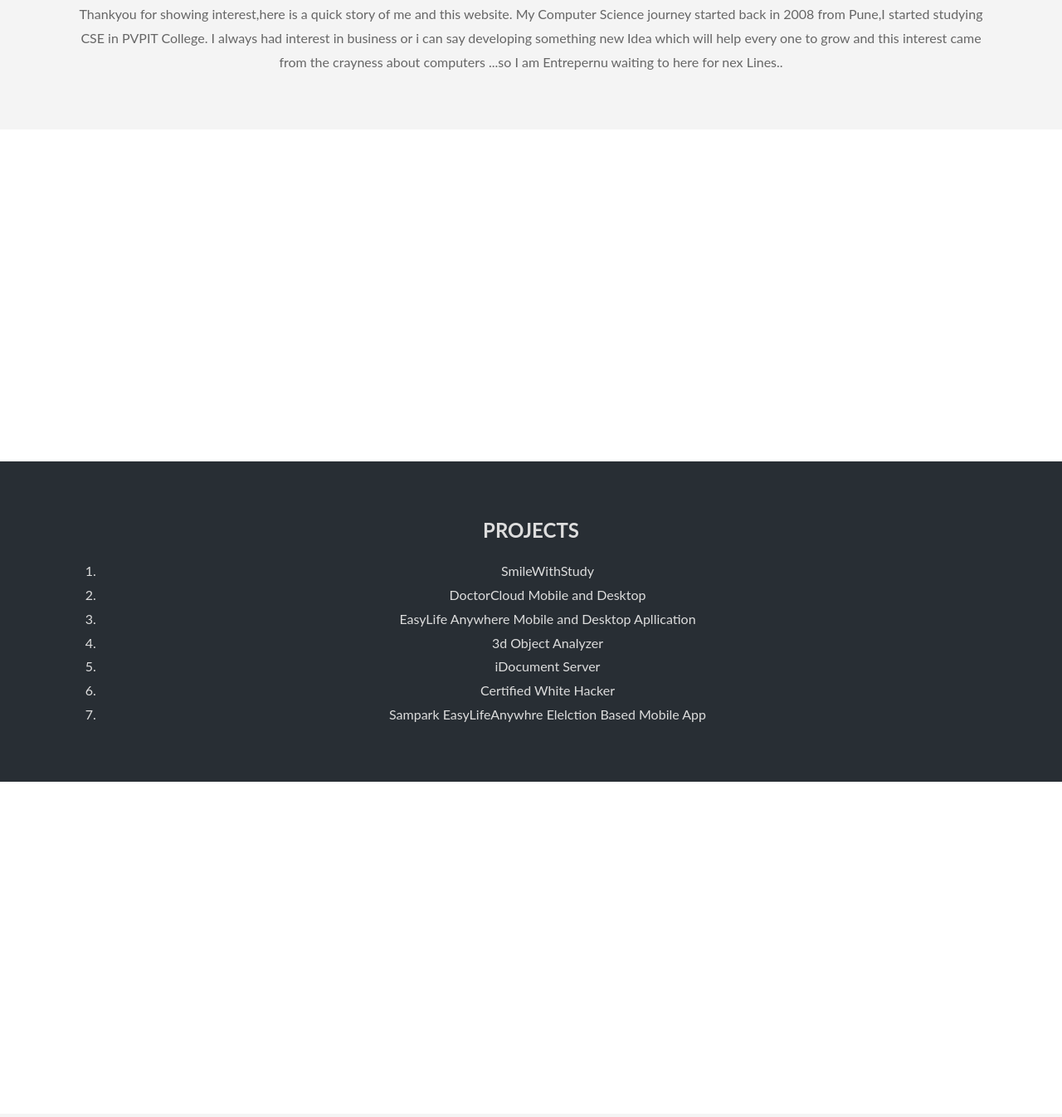
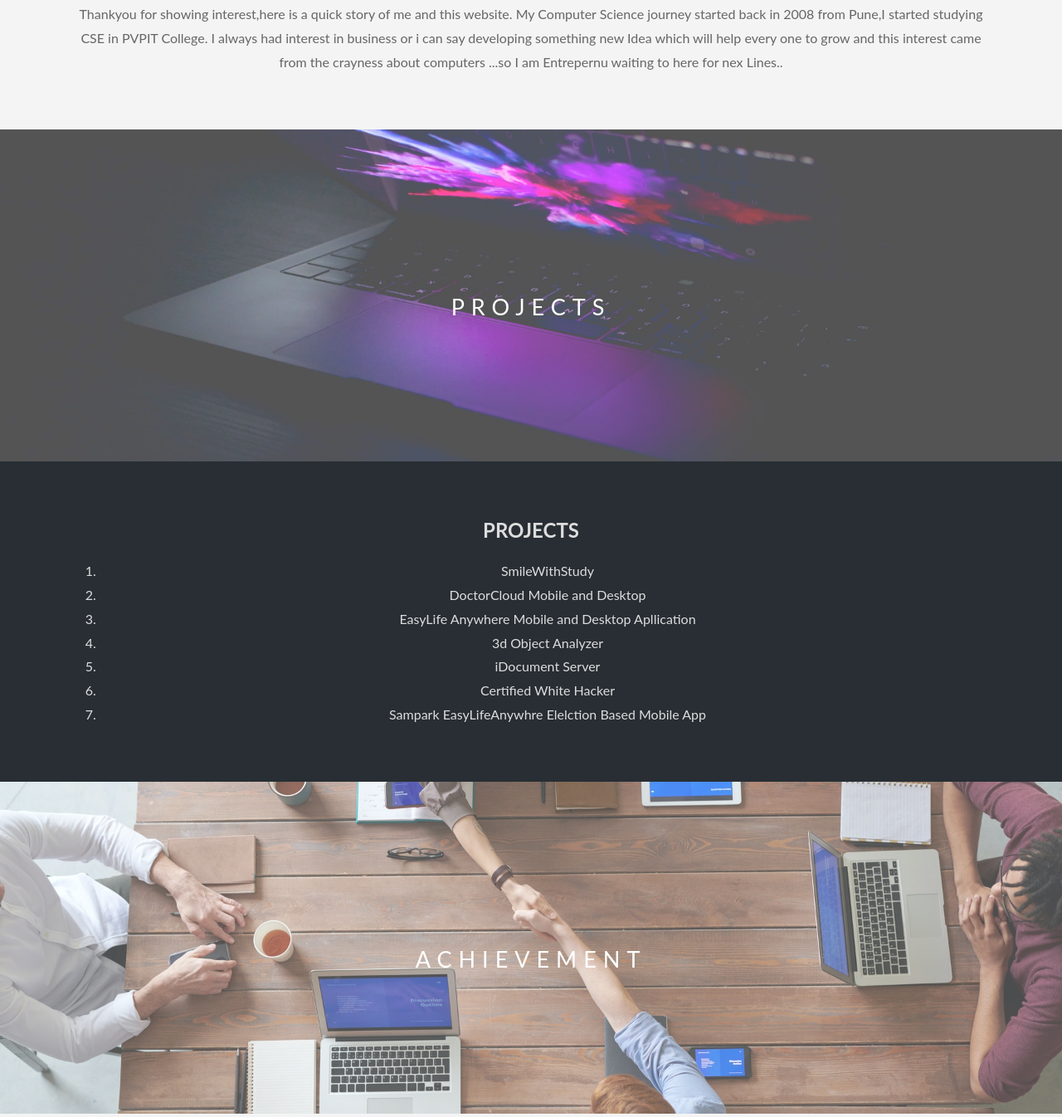
Before and after one commit to csengineer1990/NSParallax-Website, a plain HTML site: page index.html in a window 1280 px wide. Shown: the part 963-2309 px from the top of the page at 83% size. Drawn offline with Linux system fonts and the light colour scheme.

Commit message:
initial commit

```diff
--- a/style.css
+++ b/style.css
@@ -23,17 +23,17 @@ body, html{
 }
 
 .pimg1{
-  background-image:url('../img/image1.jpg');
+  background-image:url('image1.jpg');
   min-height:100%;
 }
 
 .pimg2{
-  background-image:url('../img/image2.jpg');
+  background-image:url('image2.jpg');
   min-height:400px;
 }
 
 .pimg3{
-  background-image:url('../img/image3.jpg');
+  background-image:url('image3.jpg');
   min-height:400px;
 }
 
```
